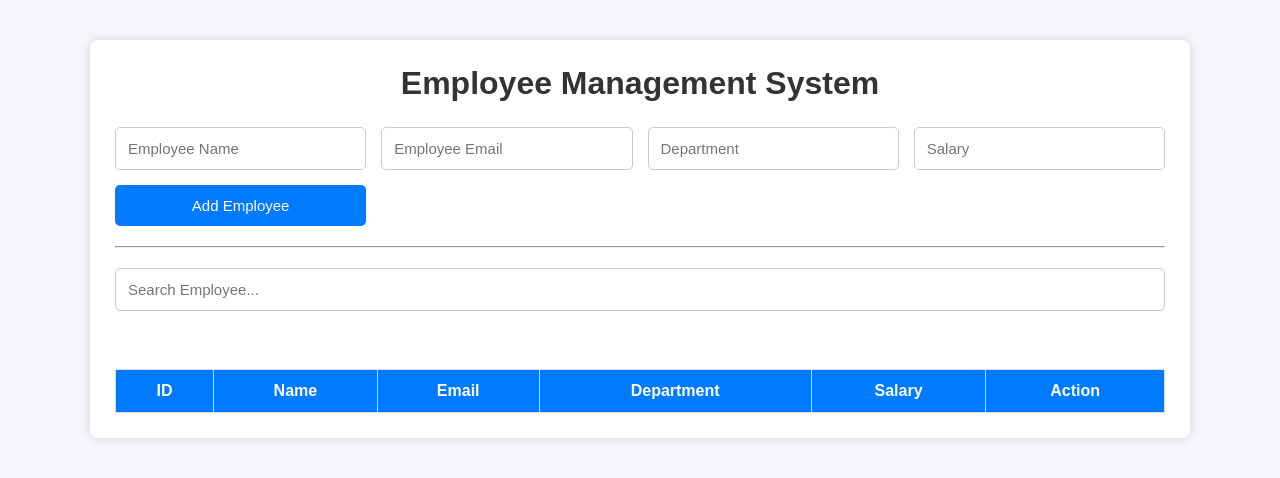
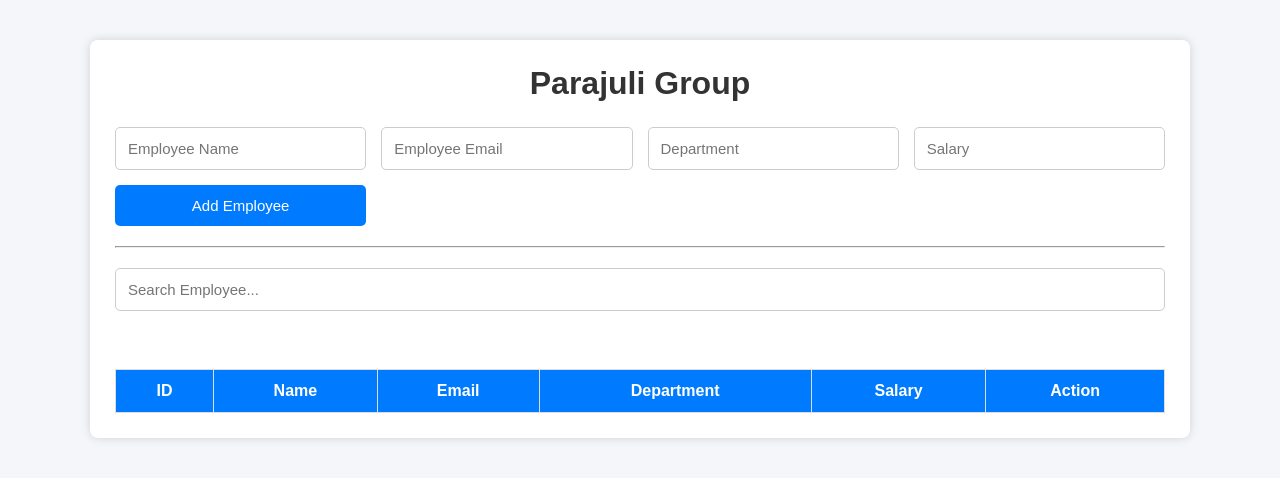
Before and after one commit to krishna986747/employee-management-devops, a website: page public/index.html in a window 1280 px wide. Drawn offline with Linux system fonts and the light colour scheme; no server answers.

Commit message:
testing jenkins

```diff
--- a/public/index.html
+++ b/public/index.html
@@ -13,7 +13,7 @@
 
     <div class="container">
 
-        <h1>Employee Management System</h1>
+        <h1>Parajuli Group </h1>
 
         <!-- Employee Form -->
 
```
